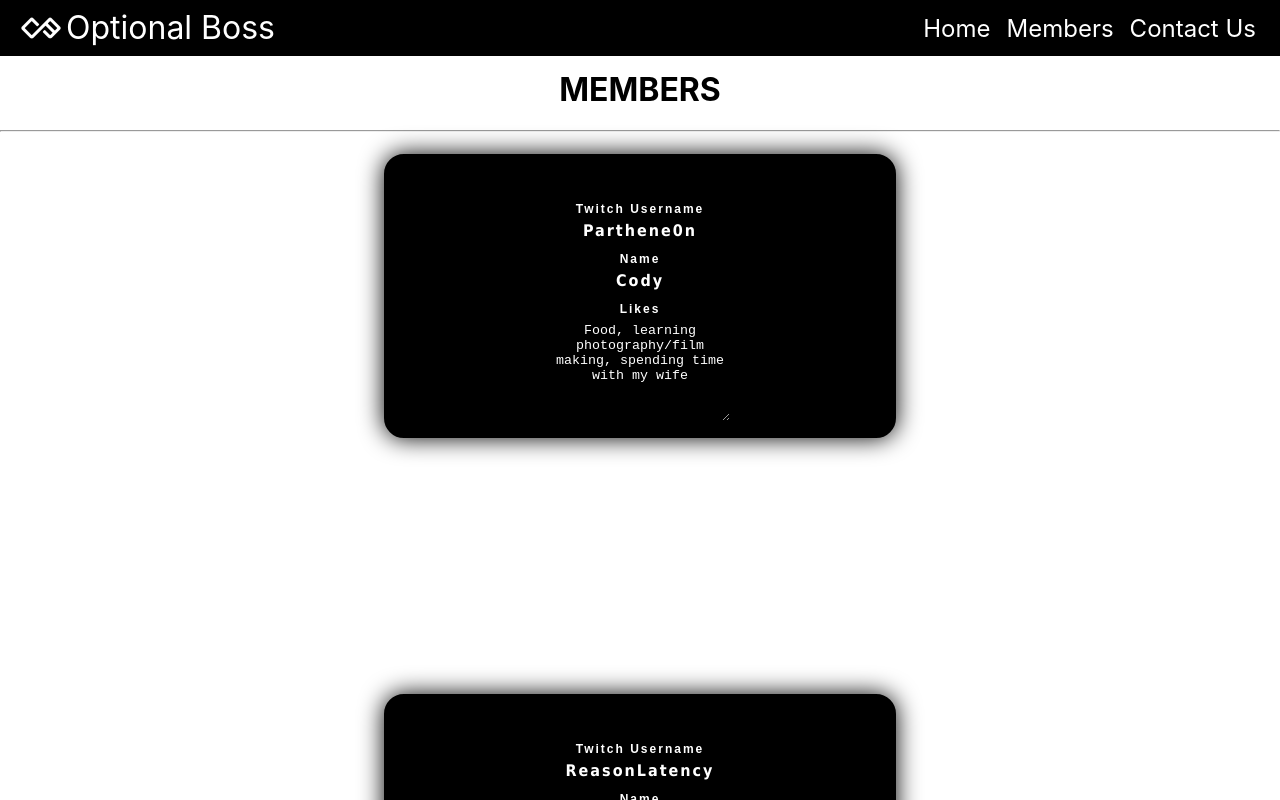
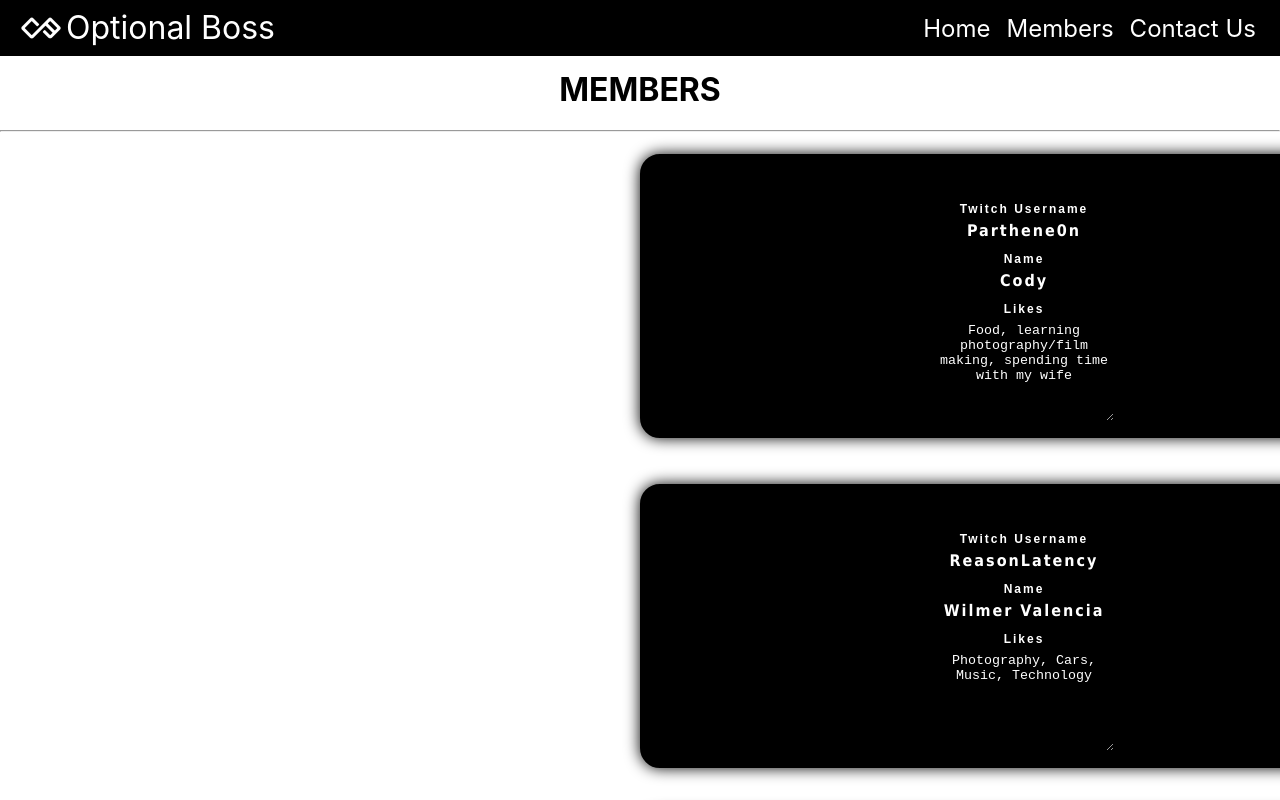
Before and after one commit to nexticodes/Optional-Boss, a React (Create React App) app in the folder ob/: page /members in a window 1280 px wide. Built offline with nearby package versions, Linux system fonts and the light colour scheme; no server answers.

Commit message:
Start working on flipping card animation.

```diff
--- a/ob/src/components/Card/Card.css
+++ b/ob/src/components/Card/Card.css
@@ -1,16 +1,26 @@
 .card {
+    width: 100%;
     height: 250px;
+    margin-bottom: 10vh;
+    text-align: center;
+    perspective: 1000px;
+}
+
+.card-inner {
+    position: relative;
+    height: 100%;
     margin-left: 20vw;
     margin-right: 20vw;
-    margin-bottom: 20vw;
     border: 2px solid black;
-    box-shadow: 0px 0px 25px black;
+    box-shadow: 0px 0px 15px black;
     padding: 15px;
     background-color: black;
     color: white;
     letter-spacing: 2px;
     font-family: 'Tahoma';
     border-radius: 20px;
+    transition: transform 0.8s;
+    transform-style: preserve-3d;
 }
 
 .card-image{
--- a/ob/src/components/Card/Card.js
+++ b/ob/src/components/Card/Card.js
@@ -5,6 +5,7 @@ import './Card.css'
 const Card = (props) => {
     return (
         <div className='card'>
+            <div className='card-inner'>
                 <div className='card-front'>
                     <img src={props.member.img}/>
                 </div>
@@ -17,12 +18,10 @@ const Card = (props) => {
                         <p className='tag'>Name</p>
                         {props.member.name}
                     </div>
-                <div className='card-image'>
-
-                </div>
                     <div className='card-body'>
                         <p className='tag'>Likes</p>
                         <textarea readonly>{props.member.likes}</textarea>
+                    </div>
                 </div>
             </div>
         </div>
```
Lines whose indentation alone changed are shown as unchanged.
